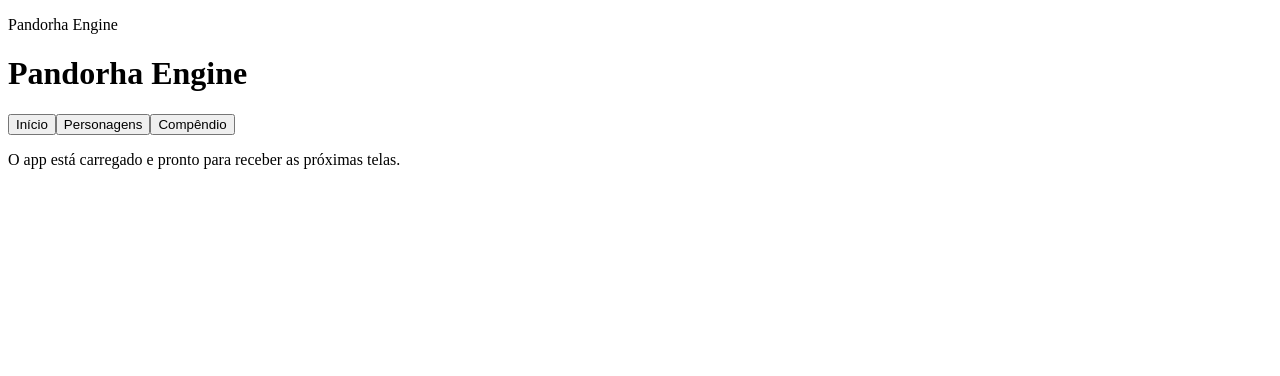
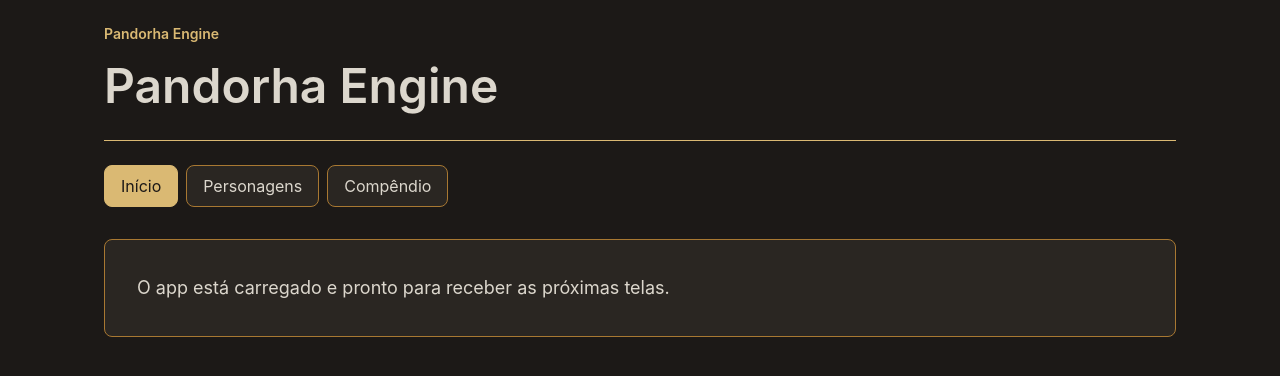
Before and after one commit to questionwho42-jpg/pandorha-codex-offline, a Svelte app: page / in a window 1280 px wide. Shown: the top 376 px of the page. Built offline with nearby package versions, Linux system fonts and the light colour scheme.

Commit message:
feat(app): aplica shell visual com tokens Tailwind

```diff
--- /dev/null
+++ b/biome.json
@@ -0,0 +1,8 @@
+{
+	"$schema": "./node_modules/@biomejs/biome/configuration_schema.json",
+	"css": {
+		"parser": {
+			"tailwindDirectives": true
+		}
+	}
+}
--- a/package.json
+++ b/package.json
@@ -10,7 +10,7 @@
 		"test": "vitest run",
 		"test:unit": "vitest run",
 		"test:coverage": "vitest run --coverage.enabled true --coverage.reporter=json-summary",
-		"lint": "biome check index.html src package.json tsconfig.json vite.config.mjs vitest.config.mjs scripts/run_full_quality_gate.mjs && tsc --noEmit",
+		"lint": "biome check biome.json index.html src package.json tsconfig.json vite.config.mjs vitest.config.mjs scripts/run_full_quality_gate.mjs && tsc --noEmit",
 		"quality:gate": "node scripts/run_full_quality_gate.mjs",
 		"quality:root": "node scripts/run_full_quality_gate.mjs --only=root",
 		"quality:mcp": "node scripts/run_full_quality_gate.mjs --only=mcp",
@@ -24,9 +24,11 @@
 	"devDependencies": {
 		"@biomejs/biome": "^2.2.0",
 		"@sveltejs/vite-plugin-svelte": "^6.2.4",
+		"@tailwindcss/vite": "^4.2.4",
 		"@types/node": "^22.15.3",
 		"@vitest/coverage-v8": "^3.2.4",
 		"svelte": "^5.55.5",
+		"tailwindcss": "^4.2.4",
 		"typescript": "^5.8.3",
 		"vite": "^7.3.2",
 		"vitest": "^3.2.4"
--- a/src/app/App.svelte
+++ b/src/app/App.svelte
@@ -8,15 +8,35 @@ let activeView = $state<AppNavigationId>("home");
 let activeItem = $derived(getAppNavigationItem(activeView));
 </script>
 
-<main aria-labelledby="pandorha-title">
-	<p>Pandorha Engine</p>
-	<h1 id="pandorha-title">{activeItem.heading}</h1>
+<main
+	aria-labelledby="pandorha-title"
+	class="min-h-screen bg-void text-bone"
+>
+	<div
+		class="mx-auto flex min-h-screen w-full max-w-6xl flex-col px-4 py-6 sm:px-8 lg:px-10"
+	>
+		<header class="border-b border-ether pb-6">
+			<p class="text-sm font-semibold text-ether">Pandorha Engine</p>
+			<h1
+				id="pandorha-title"
+				class="mt-3 max-w-3xl text-4xl font-semibold leading-tight text-bone sm:text-5xl"
+			>
+				{activeItem.heading}
+			</h1>
+		</header>
 
-	<nav aria-label="Navegação principal">
+		<nav aria-label="Navegação principal" class="mt-6 flex flex-wrap gap-2">
 			{#each APP_NAVIGATION_ITEMS as item}
 				<button
 					type="button"
 					aria-current={activeView === item.id ? "page" : undefined}
+					class="rounded-lg border px-4 py-2 text-sm font-medium transition-colors hover:border-ether hover:text-ether focus-visible:outline focus-visible:outline-2 focus-visible:outline-offset-2 focus-visible:outline-ether"
+					class:border-ether={activeView === item.id}
+					class:bg-ether={activeView === item.id}
+					class:text-void={activeView === item.id}
+					class:border-bronze={activeView !== item.id}
+					class:bg-ruin={activeView !== item.id}
+					class:text-bone={activeView !== item.id}
 					onclick={() => {
 						activeView = item.id;
 					}}
@@ -26,7 +46,13 @@ let activeItem = $derived(getAppNavigationItem(activeView));
 			{/each}
 		</nav>
 
-	<section aria-live="polite">
-		<p>{activeItem.description}</p>
+		<section
+			aria-live="polite"
+			class="mt-8 rounded-lg border border-bronze bg-ruin p-6 sm:p-8"
+		>
+			<p class="max-w-3xl text-lg leading-8 text-bone">
+				{activeItem.description}
+			</p>
 		</section>
+	</div>
 </main>
--- /dev/null
+++ b/src/app/styles.css
@@ -0,0 +1,33 @@
+@import "tailwindcss";
+
+@theme {
+	--color-void: #1c1917;
+	--color-ruin: #2a2622;
+	--color-ether: #dab973;
+	--color-bone: #dcd7cd;
+	--color-bronze: #a87832;
+	--color-blood-shadow: #1a0f0f;
+}
+
+:root {
+	font-family:
+		Inter, ui-sans-serif, system-ui, -apple-system, BlinkMacSystemFont,
+		"Segoe UI", sans-serif;
+	color: var(--color-bone);
+	background: var(--color-void);
+	font-synthesis: none;
+	text-rendering: optimizeLegibility;
+	-webkit-font-smoothing: antialiased;
+	-moz-osx-font-smoothing: grayscale;
+}
+
+body {
+	min-width: 320px;
+	min-height: 100vh;
+	margin: 0;
+	background: var(--color-void);
+}
+
+button {
+	font: inherit;
+}
--- a/src/main.ts
+++ b/src/main.ts
@@ -1,5 +1,6 @@
 import { mount } from "svelte";
 import App from "./app/App.svelte";
+import "./app/styles.css";
 
 const target = document.getElementById("app");
 
--- a/vite.config.mjs
+++ b/vite.config.mjs
@@ -1,9 +1,10 @@
 import { fileURLToPath } from "node:url";
 import { svelte } from "@sveltejs/vite-plugin-svelte";
+import tailwindcss from "@tailwindcss/vite";
 import { defineConfig } from "vite";
 
 export default defineConfig({
-	plugins: [svelte()],
+	plugins: [tailwindcss(), svelte()],
 	resolve: {
 		alias: {
 			$lib: fileURLToPath(new URL("./src", import.meta.url)),
```
Also changed, not shown: llms.txt, src/app/.context/plain-english.md, src/app/.context/scaling-roadmap.md, src/app/.context/tech-memory.md, 3 other files (tests, documents, lock files or other folders). Lines whose indentation alone changed are shown as unchanged.
